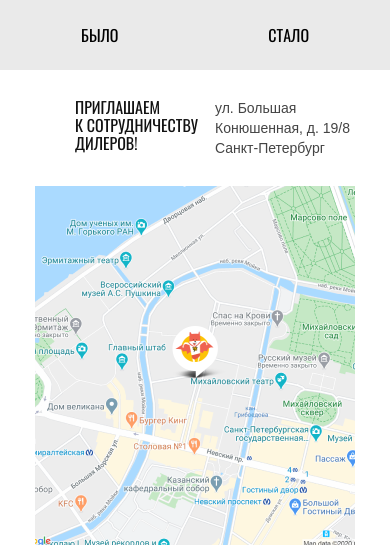
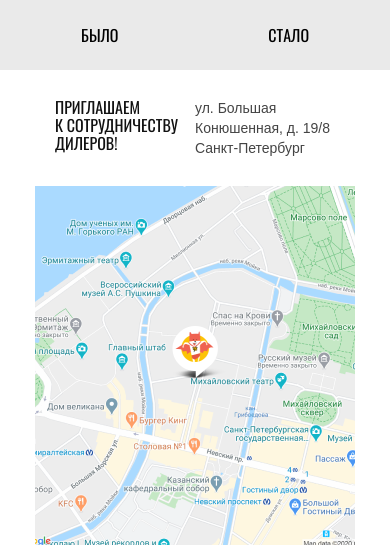
Before and after one commit to chester425/871177-cat-energy-22, a website: page source/index.html in a window 390 px wide. Shown: the part 2372-2917 px from the top of the page. Drawn offline with nearby package versions, Linux system fonts and the light colour scheme; files that its build step writes are made by us from their sources.

Commit message:
поправил адаптивную сетку index.html

```diff
--- a/source/index.html
+++ b/source/index.html
@@ -115,7 +115,7 @@
     <section class="contacts">
       <h2 class="visually-hidden">Карта</h2>
       <div class="contacts__box centered">
-        <div class="contacts__wrapper centered">
+        <div class="contacts__wrapper">
           <p class="contacts__partner">Приглашаем <br>к сотрудничеству дилеров!</p>
           <p class="contacts__adress">ул. Большая Конюшенная, д. 19/8 <span>Санкт-Петербург</span></p>
         </div>
--- a/source/less/blocks/contacts.less
+++ b/source/less/blocks/contacts.less
@@ -21,6 +21,7 @@
     width: 625px;
     padding-bottom: 65px;
     padding-top: 65px;
+    margin: 0 auto;
   }
 
   @media (min-width: @desktop-width) {
```
